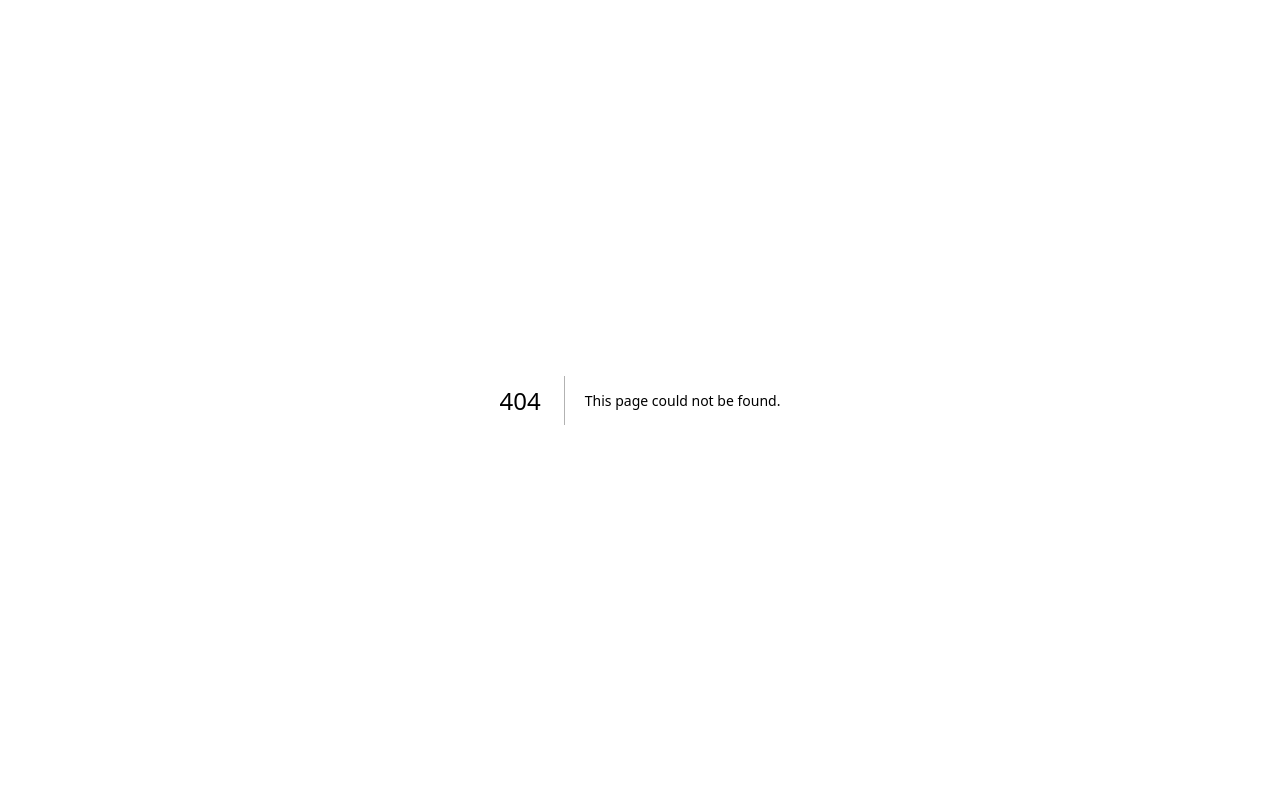
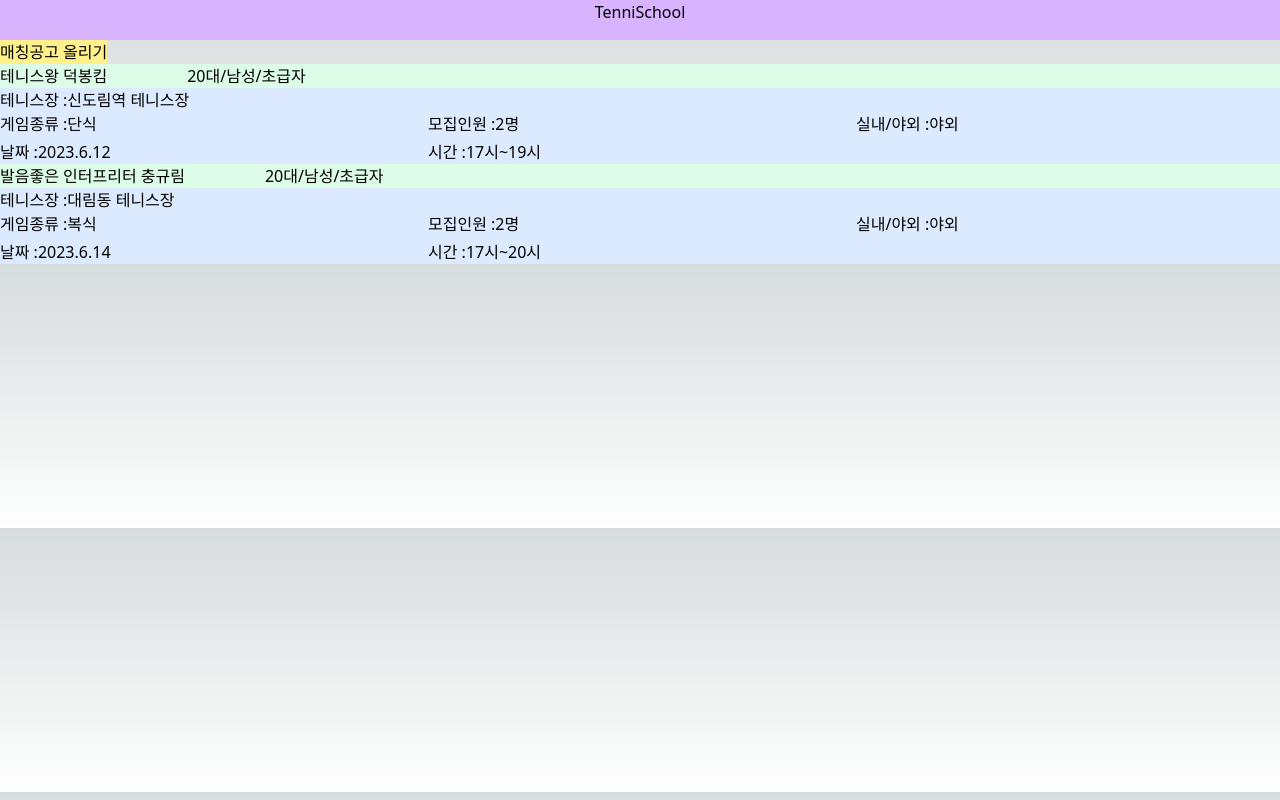
Before and after one commit to TenniSchool/TenniSchool-WEB, a Next.js app: page /matching in a window 1280 px wide. Before the commit this address had no page. Built offline with nearby package versions, Linux system fonts and the light colour scheme.

Commit message:
매칭 페이지 & 메칭 아이템 & 매칭 추가 뼈대 구현

```diff
--- a/components/Home/HomeMenu.tsx
+++ b/components/Home/HomeMenu.tsx
@@ -7,11 +7,14 @@ export default function HomeMenu() {
     function analyzeBtnonClick() {
         router.push("/analyzepage");
     }
+    function matchingBtnonClick() {
+        router.push("/matching");
+    }
     return (
         <div className="grid gap-4 grid-cols-4 grid-rows-3 bg-blue-100">
             <button className="bg-slate-300" onClick={analyzeBtnonClick}>분석</button>
             <button className="bg-slate-300">용품</button>
-            <button className="bg-slate-300">매칭</button>
+            <button className="bg-slate-300" onClick={matchingBtnonClick}>매칭</button>
             <button className="bg-slate-300">레슨</button>
 
             <button className="bg-slate-300">코트</button>
--- /dev/null
+++ b/components/Matching/MatchingItem.tsx
@@ -0,0 +1,42 @@
+
+export default function Matching({ data }) {
+
+
+    return (
+        <div className="bg-blue-100">
+
+            <div className="bg-green-100 flex gap-20">
+                <p className="align-middle">{data.nickname}</p>
+                <p className="align-middle">20대/남성/초급자 </p>
+            </div>
+            <div className="flex">
+                <label> 테니스장 :  </label>
+                <p>{data.where}</p>
+            </div>
+            <div className="grid gap-1 grid-cols-3">
+
+                <div className="flex">
+                    <label> 게임종류 : </label>
+                    <p>{data.game}</p>
+                </div>
+                <div className="flex">
+                    <label> 모집인원 :  </label>
+                    <p>{data.people}</p>
+                </div>
+                <div className="flex">
+                    <label> 실내/야외 : </label>
+                    <p>{data.inout}</p>
+                </div>
+                <div className="flex">
+                    <label> 날짜 :  </label>
+                    <p>{data.day}</p>
+                </div>
+                <div className="flex">
+                    <label> 시간 : </label>
+                    <p>{data.time}</p>
+                </div>
+
+            </div>
+        </div>
+    )
+}
--- /dev/null
+++ b/components/Matching/UploadMatching.tsx
@@ -0,0 +1,42 @@
+import { useState } from 'react'
+
+export default function UploadMatching({ setOnUploadMatching, setItems }) {
+
+    const [nickname, setNickname] = useState("");
+    const [where, setWhere] = useState("");
+    const [game, setGame] = useState("");
+    const [people, setPeople] = useState("");
+    const [inout, setInout] = useState("");
+    const [day, setDay] = useState("");
+    const [time, setTime] = useState("");
+
+    function onClickSubmitBtn() {
+        setItems((event: any) => [...event, { nickname, where, game, people, inout, day, time }])
+        setOnUploadMatching(false);
+    }
+
+    return (
+        <div>
+            <div className="grid gap-2 grid-cols-2 bg-blue-100">
+                <label> 닉네임 </label>
+                <input onChange={(event) => setNickname(event.target.value)} />
+                <label> 테니스장 </label>
+                <input onChange={(event) => setWhere(event.target.value)} />
+                <label> 단식/복식 </label>
+                <input onChange={(event) => setGame(event.target.value)} />
+                <label> 모집 인원 </label>
+                <input onChange={(event) => setPeople(event.target.value)} />
+                <label> 실내/ 야외 </label>
+                <input onChange={(event) => setInout(event.target.value)} />
+                <label> 날짜 </label>
+                <input onChange={(event) => setDay(event.target.value)} />
+                <label> 시간 </label>
+                <input onChange={(event) => setTime(event.target.value)} />
+            </div>
+            <div className="flex gap-5 ">
+                <button className="bg-green-300" onClick={onClickSubmitBtn}> 등록하기 </button>
+                <button className="bg-green-300"> 취소하기 </button>
+            </div>
+        </div>
+    )
+}
--- /dev/null
+++ b/pages/matching.tsx
@@ -0,0 +1,54 @@
+import MatchingItem from "/components/Matching/MatchingItem"
+import Navupbar from "/components/NavBar/navupbar"
+import { useState } from "react"
+import UploadMatching from "@/components/Matching/UploadMatching";
+
+export default function Matching() {
+
+    const [onUploadMatching, setOnUploadMatching] = useState(false);
+
+    const data =
+        [
+            {
+                nickname: "테니스왕 덕봉킴",
+                where: "신도림역 테니스장",
+                game: "단식",
+                people: "2명",
+                inout: "야외",
+                day: "2023.6.12",
+                time: "17시~19시"
+            },
+            {
+                nickname: "발음좋은 인터프리터 충규림",
+                where: "대림동 테니스장",
+                game: "복식",
+                people: "2명",
+                inout: "야외",
+                day: "2023.6.14",
+                time: "17시~20시"
+            },
+
+
+        ]
+
+    const [items, setItems] = useState(data)
+
+    function uploadOnClick() {
+        setOnUploadMatching(true);
+    }
+
+    return (
+        <div>
+            <Navupbar />
+            <button className="bg-yellow-200" onClick={uploadOnClick}> 매칭공고 올리기 </button>
+            {
+                onUploadMatching ?
+                    <UploadMatching setItems={setItems} setOnUploadMatching={setOnUploadMatching} />
+                    :
+                    items.map((item) =>
+                        <MatchingItem data={item} />
+                    )
+            }
+        </div>
+    )
+}
```
